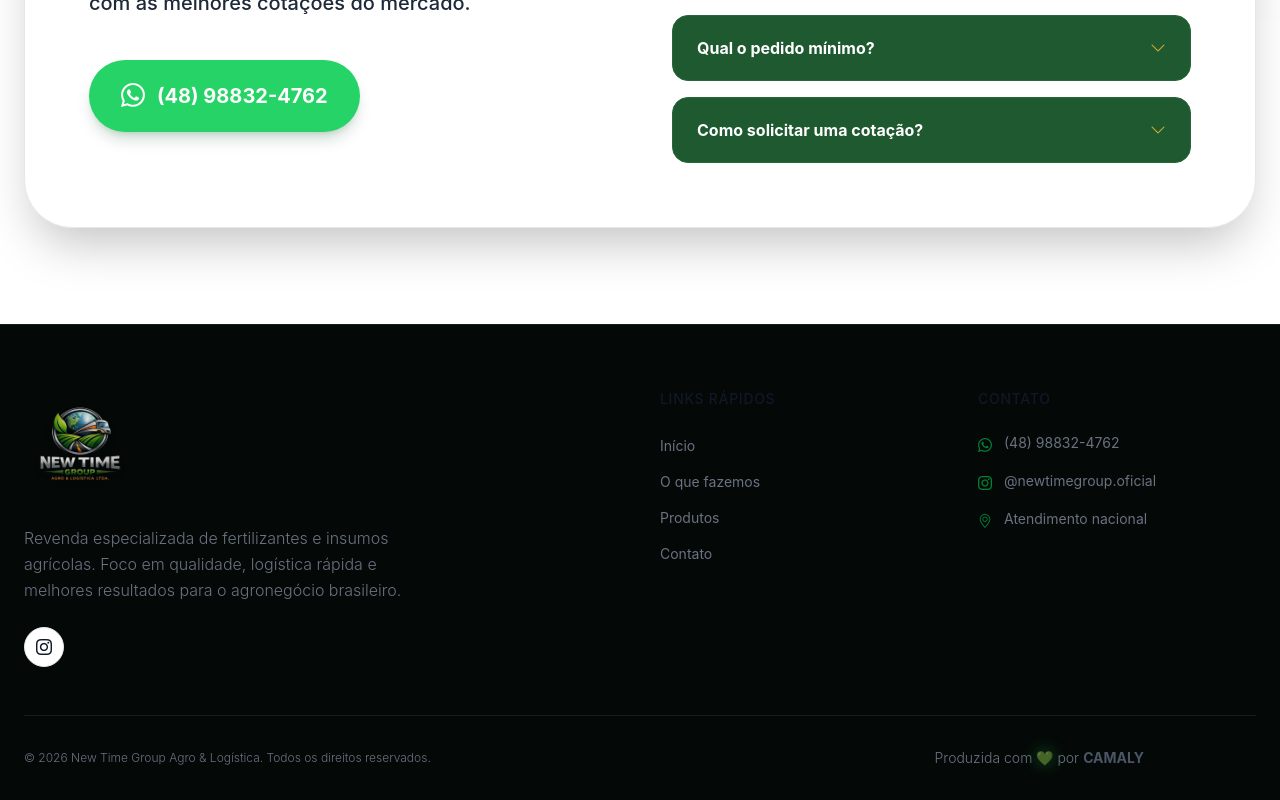
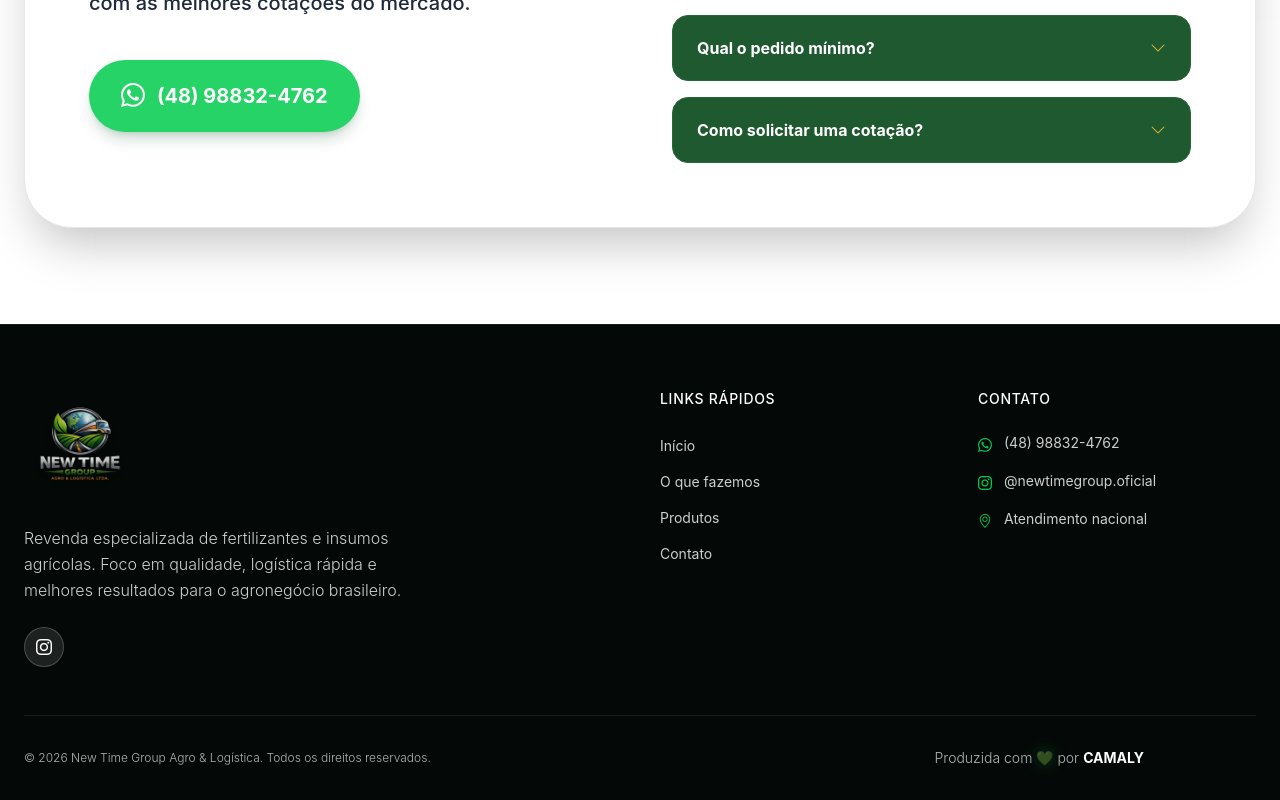
Before and after one commit to joabedev123-alt/new-time-group-agro, a React (Vite) app: page / in a window 1280 px wide. Shown: the part 5007-5807 px from the top of the page. Built offline with nearby package versions, Linux system fonts and the light colour scheme.

Commit message:
Update footer text to white to contrast with dark background

```diff
--- a/src/LandingPage.jsx
+++ b/src/LandingPage.jsx
@@ -351,50 +351,50 @@ export default function LandingPage() {
               <div className="mb-6">
                 <img src="/logo.png" alt="New Time Group Logo" className="h-28 w-auto opacity-90 drop-shadow-lg" />
               </div>
-              <p className="text-gray-500 max-w-sm mb-6 leading-relaxed font-light">
+              <p className="text-white/80 max-w-sm mb-6 leading-relaxed font-light">
                 Revenda especializada de fertilizantes e insumos agrícolas. Foco em qualidade, logística rápida e melhores resultados para o agronegócio brasileiro.
               </p>
               <div className="flex gap-4">
-                <a href="https://instagram.com/newtimegroup.oficial" target="_blank" rel="noreferrer" className="w-10 h-10 rounded-full bg-white text-gray-900 flex items-center justify-center hover:bg-green-700 hover:text-white transition-colors border border-gray-200">
+                <a href="https://instagram.com/newtimegroup.oficial" target="_blank" rel="noreferrer" className="w-10 h-10 rounded-full bg-white/10 text-white flex items-center justify-center hover:bg-green-700 hover:text-white transition-colors border border-white/20">
                   <i className="bi bi-instagram"></i>
                 </a>
               </div>
             </div>
 
             <div>
-              <h4 className="text-gray-900 font-medium mb-6 uppercase tracking-wider text-sm">Links Rápidos</h4>
+              <h4 className="text-white font-medium mb-6 uppercase tracking-wider text-sm">Links Rápidos</h4>
               <ul className="space-y-3">
-                <li><a href="#inicio" className="text-gray-500 hover:text-green-700 transition-colors text-sm">Início</a></li>
-                <li><a href="#sobre" className="text-gray-500 hover:text-green-700 transition-colors text-sm">O que fazemos</a></li>
-                <li><a href="#produtos" className="text-gray-500 hover:text-green-700 transition-colors text-sm">Produtos</a></li>
-                <li><a href="#contato" className="text-gray-500 hover:text-green-700 transition-colors text-sm">Contato</a></li>
+                <li><a href="#inicio" className="text-white/80 hover:text-green-500 transition-colors text-sm">Início</a></li>
+                <li><a href="#sobre" className="text-white/80 hover:text-green-500 transition-colors text-sm">O que fazemos</a></li>
+                <li><a href="#produtos" className="text-white/80 hover:text-green-500 transition-colors text-sm">Produtos</a></li>
+                <li><a href="#contato" className="text-white/80 hover:text-green-500 transition-colors text-sm">Contato</a></li>
               </ul>
             </div>
 
             <div>
-              <h4 className="text-gray-900 font-medium mb-6 uppercase tracking-wider text-sm">Contato</h4>
+              <h4 className="text-white font-medium mb-6 uppercase tracking-wider text-sm">Contato</h4>
               <ul className="space-y-4">
-                <li className="flex items-start gap-3 text-gray-500 text-sm">
-                  <i className="bi bi-whatsapp text-green-700 mt-0.5"></i>
+                <li className="flex items-start gap-3 text-white/80 text-sm">
+                  <i className="bi bi-whatsapp text-green-500 mt-0.5"></i>
                   <span>(48) 98832-4762</span>
                 </li>
-                <li className="flex items-start gap-3 text-gray-500 text-sm">
-                  <i className="bi bi-instagram text-green-700 mt-0.5"></i>
+                <li className="flex items-start gap-3 text-white/80 text-sm">
+                  <i className="bi bi-instagram text-green-500 mt-0.5"></i>
                   <span>@newtimegroup.oficial</span>
                 </li>
-                <li className="flex items-start gap-3 text-gray-500 text-sm">
-                  <i className="bi bi-geo-alt text-green-700 mt-0.5"></i>
+                <li className="flex items-start gap-3 text-white/80 text-sm">
+                  <i className="bi bi-geo-alt text-green-500 mt-0.5"></i>
                   <span>Atendimento nacional</span>
                 </li>
               </ul>
             </div>
           </div>
 
-          <div className="pt-8 pb-24 md:pb-0 md:pr-28 border-t border-[#112317] flex flex-col md:flex-row justify-between items-center gap-4 text-xs text-gray-500 font-light">
+          <div className="pt-8 pb-24 md:pb-0 md:pr-28 border-t border-[#112317] flex flex-col md:flex-row justify-between items-center gap-4 text-xs text-white/70 font-light">
             <p>&copy; {new Date().getFullYear()} New Time Group Agro & Logística. Todos os direitos reservados.</p>
             <p className="flex items-center text-sm">
               Produzida com <span className="inline-block animate-pulse mx-1 drop-shadow-[0_0_8px_rgba(37,211,102,0.8)]">💚</span> por
-              <a href="https://camaly.com.br/" target="_blank" rel="noreferrer" className="font-bold ml-1 text-gray-600 hover:text-green-700 transition-colors">
+              <a href="https://camaly.com.br/" target="_blank" rel="noreferrer" className="font-bold ml-1 text-white hover:text-green-500 transition-colors">
                 CAMALY
               </a>
             </p>
```
